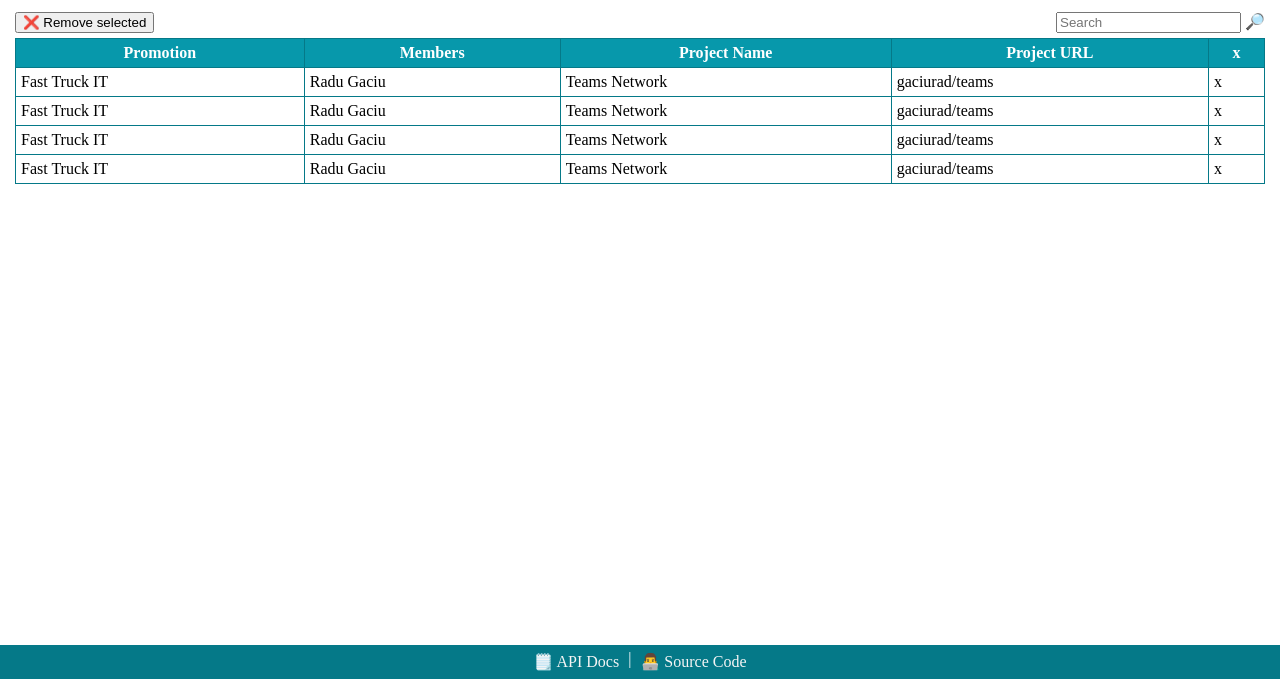
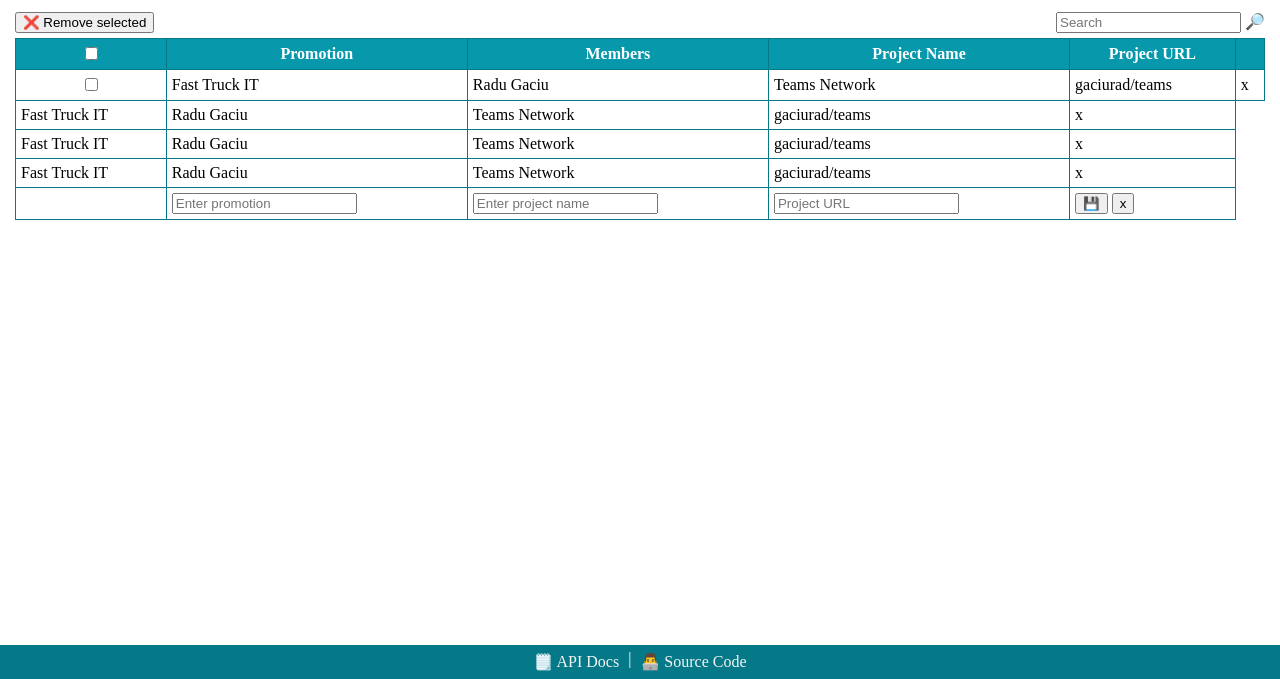
Before and after one commit to GaciuRadu/teams-networking, a website built with webpack: page src/index.html in a window 1280 px wide. Shown: the part 121-800 px from the top of the page. Built offline with nearby package versions, Linux system fonts and the light colour scheme.

Commit message:
updt readme/ style/ index- table

```diff
--- a/src/index.html
+++ b/src/index.html
@@ -7,7 +7,7 @@
   </head>
   <body>
     <header>
-      <div id="header-wraper">
+      <div id="header-wrapper">
         <div id="my-picture">
           <img src="network-team-icon.png" width="100" alt="" />
         </div>
@@ -34,15 +34,21 @@
       <table id="teamsTable">
         <thead>
           <tr>
+            <th>
+              <input type="checkbox" />
+            </th>
             <th>Promotion</th>
             <th>Members</th>
             <th>Project Name</th>
             <th>Project URL</th>
-            <th>x</th>
+            <th></th>
           </tr>
         </thead>
         <tbody>
           <tr>
+            <td style="text-align: center">
+              <input type="checkbox" />
+            </td>
             <td>Fast Truck IT</td>
             <td>Radu Gaciu</td>
             <td>Teams Network</td>
@@ -71,6 +77,23 @@
             <td>x</td>
           </tr>
         </tbody>
+        <tfoot>
+          <td></td>
+          <td>
+            <input type="text" required name="promotion" placeholder="Enter promotion" />
+          </td>
+
+          <td>
+            <input type="text" required name="name" placeholder="Enter project name" />
+          </td>
+          <td>
+            <input type="text" required name="url" placeholder="Project URL" />
+          </td>
+          <td>
+            <button>💾</button>
+            <button>x</button>
+          </td>
+        </tfoot>
       </table>
     </section>
 
--- a/src/style.css
+++ b/src/style.css
@@ -48,7 +48,7 @@ body > section {
   font-weight: 100;
   font-size: 1.2em;
 }
-#header-wraper {
+#header-wrapper {
   display: flex;
   flex-direction: row;
   align-items: center;
```
Also changed, not shown: README.md.
